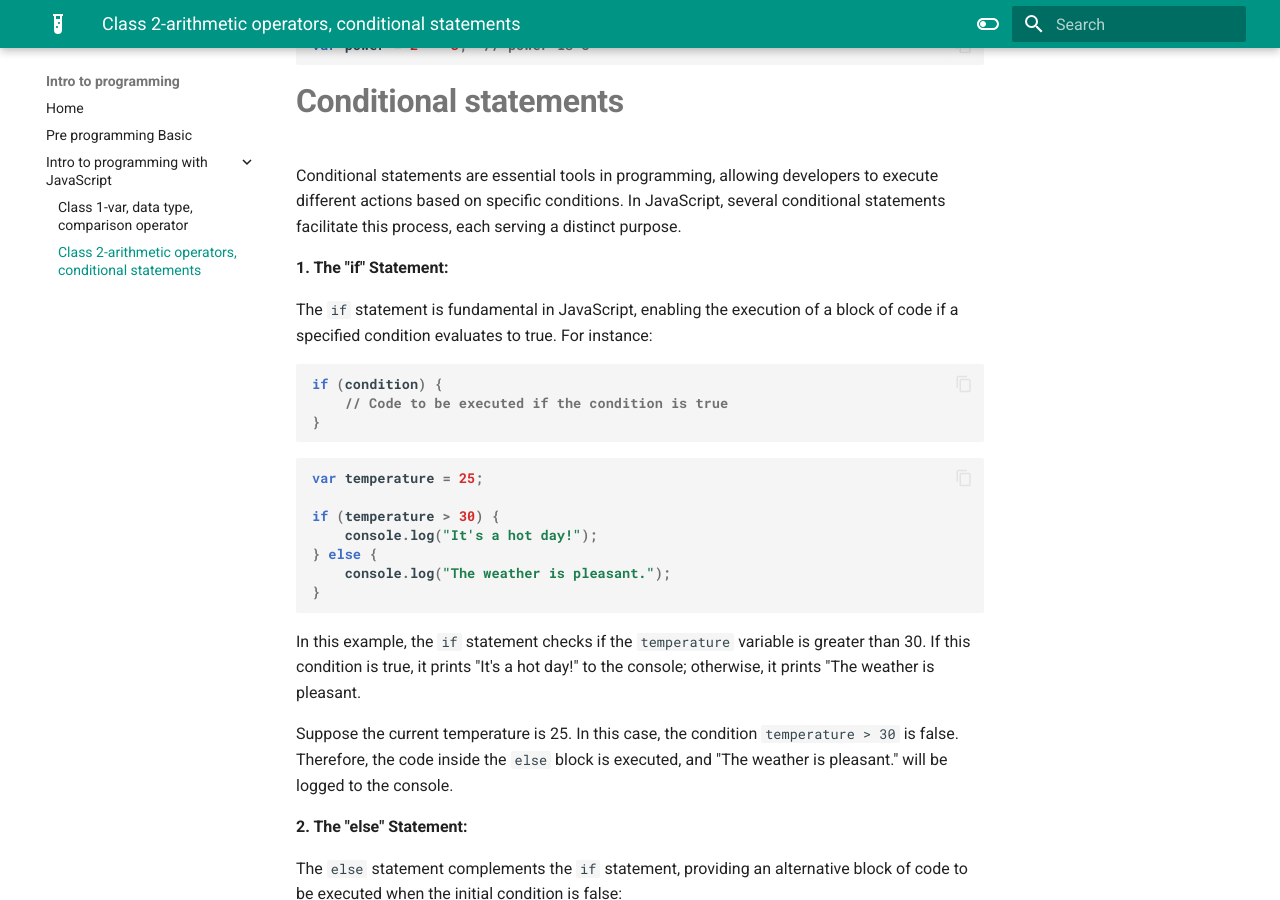
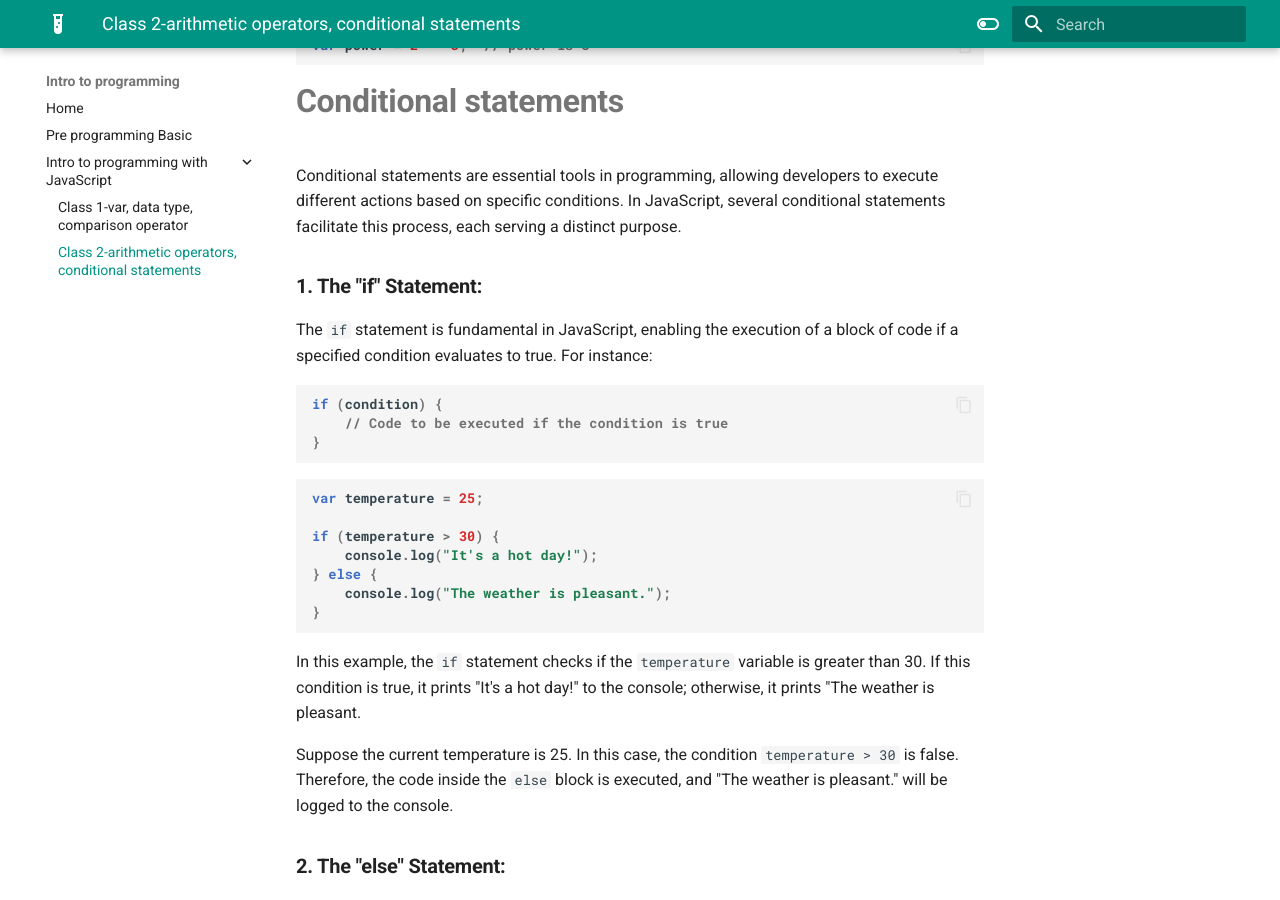
Before and after one commit to ramiz-moktader/geospatial-programming-course, an MkDocs documentation site: the page built from docs/conditional-statements-class2.md, in a window 1280 px wide and 900 px high, scrolled down 921 px. Built offline with MkDocs 1.6.1 and Material for MkDocs 9.7.7, drawn with Linux system fonts in a browser that asks for light colours.

```diff
--- a/docs/conditional-statements-class2.md
+++ b/docs/conditional-statements-class2.md
@@ -47,7 +47,7 @@ In JavaScript, arithmetic operators perform mathematical operations on numeric v
 
 Conditional statements are essential tools in programming, allowing developers to execute different actions based on specific conditions. In JavaScript, several conditional statements facilitate this process, each serving a distinct purpose.
 
-**1. The "if" Statement:**
+### **1. The "if" Statement:**
 
 The `if` statement is fundamental in JavaScript, enabling the execution of a block of code if a specified condition evaluates to true. For instance:
 
@@ -71,7 +71,7 @@ In this example, the `if` statement checks if the `temperature` variable is grea
 
 Suppose the current temperature is 25. In this case, the condition `temperature > 30` is false. Therefore, the code inside the `else` block is executed, and "The weather is pleasant." will be logged to the console.
 
-**2. The "else" Statement:**
+### **2. The "else" Statement:**
 
 The `else` statement complements the `if` statement, providing an alternative block of code to be executed when the initial condition is false:
 
@@ -97,7 +97,7 @@ In this example, the `if` statement checks if the `loggedIn` variable is true. I
 
 If the user is not logged in (`loggedIn` is false), the code inside the `else` block will be executed, and "Please log in to access the content." will be printed in the console.
 
-**3. The "else if" Statement:**
+### **3. The "else if" Statement:**
 
 The `else if` statement allows for the evaluation of additional conditions after the initial `if` statement. This is useful when multiple conditions need to be considered:
 
```
